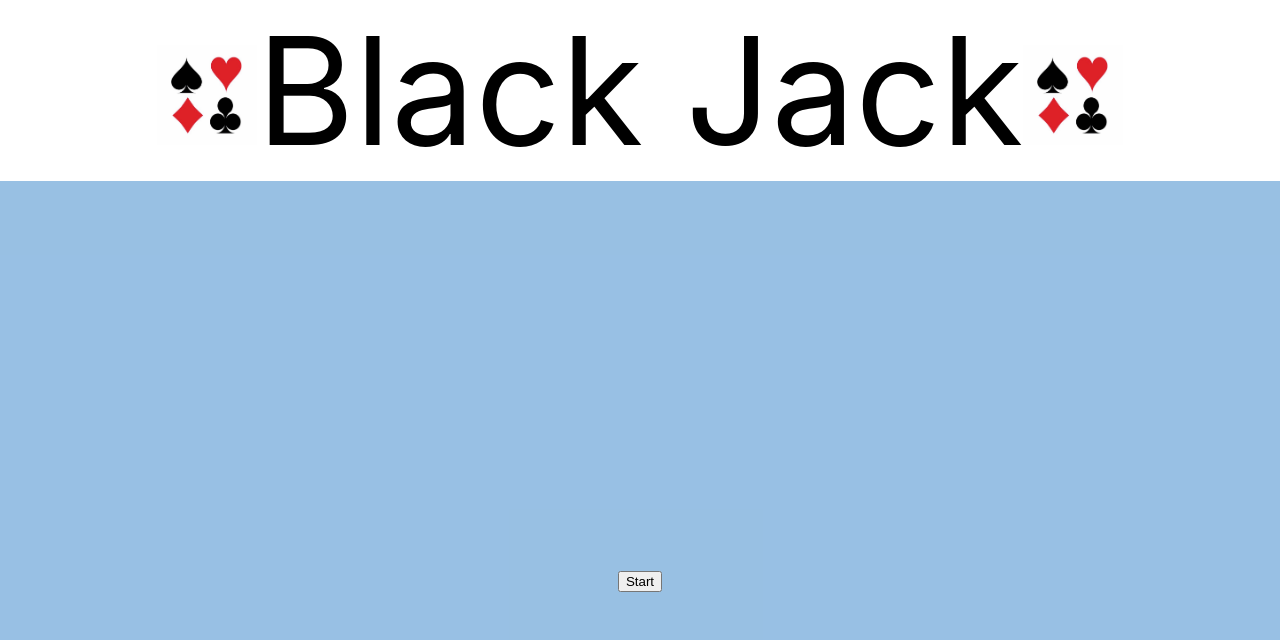
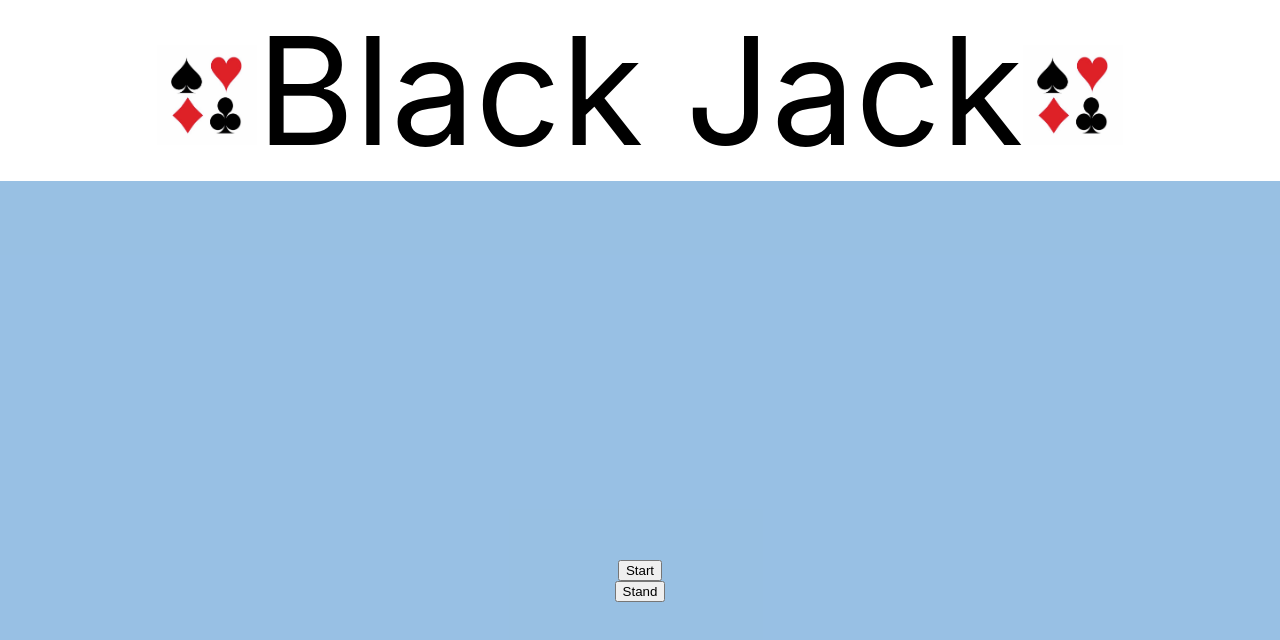
Before and after one commit to max1234567898/BlackJack_School, a React (Create React App) app: page / in a window 1280 px wide. Shown: the top 640 px of the page. Built offline with nearby package versions, Linux system fonts and the light colour scheme.

Commit message:
StandButton created

```diff
--- a/src/App.js
+++ b/src/App.js
@@ -1,5 +1,6 @@
 import { useState } from "react";
 import "./App.css";
+import { StandButton } from "./stand/StandButton";
 import { Card } from "./start/Card";
 import { StartButton } from "./start/StartButton";
 
@@ -87,6 +88,7 @@ function App() {
             Hit
           </button>
         )}
+        <StandButton onClick={StandButton} ></StandButton>
         {playerState && (
           <p>
             Player:
--- /dev/null
+++ b/src/stand/StandButton.jsx
@@ -0,0 +1,3 @@
+export const StandButton = (onClick) =>{
+    return <button onClick={onClick}>Stand</button>
+}
```
